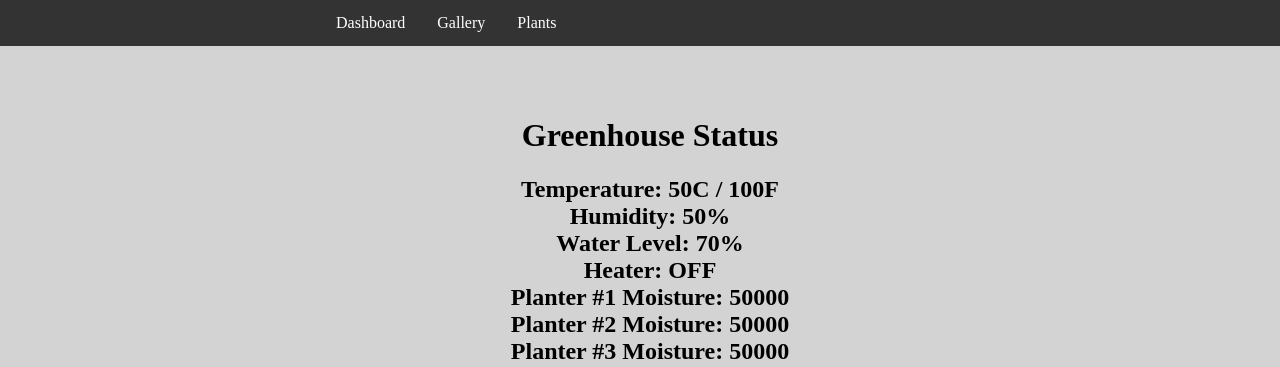
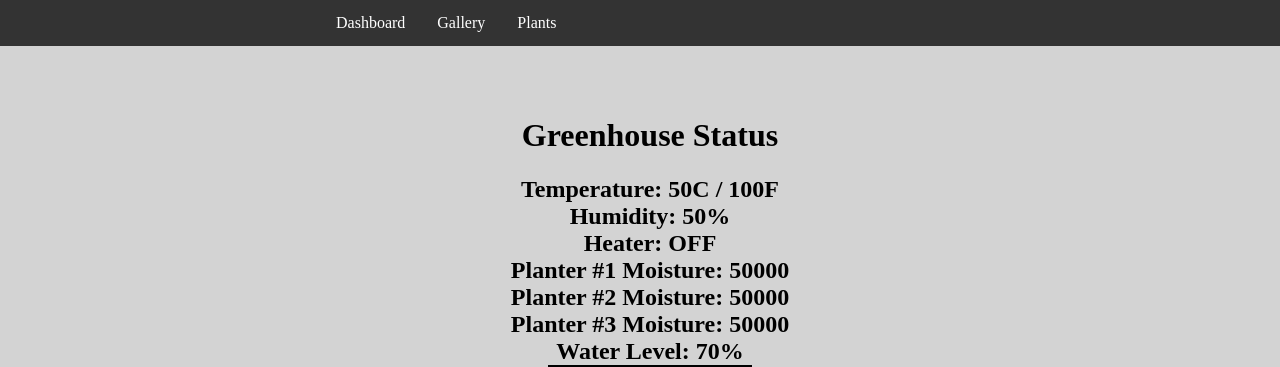
Before and after one commit to BrettMeirhofer/DjangoGreenhouse, a Django app: page / in a window 1280 px wide. Shown: the top 367 px of the page. Run offline with Django 4.2, Linux system fonts and the light colour scheme; data that the repository does not hold is empty.

Commit message:
Adjusted tank styling

```diff
--- a/GreenhouseSite/Sensors/static/Sensors/css/base_site.css
+++ b/GreenhouseSite/Sensors/static/Sensors/css/base_site.css
@@ -111,12 +111,17 @@ body {
     margin: auto;
 }
 
-.air_tank {
+#air_tank {
     background-color:white;
-    width: 200px;
 }
 
-.water_tank {
+#water_tank {
     background-color:blue;
+}
+
+#tank {
     width: 200px;
+    margin: auto;
+    border-style: solid;
+    border-width: 0px 2px 2px 2px;
 }
--- a/GreenhouseSite/templates/admin/dashboard.html
+++ b/GreenhouseSite/templates/admin/dashboard.html
@@ -25,10 +25,7 @@
             <h2>Humidity: </h2>
             <h2 id="humd">50%</h2>
         </div>
-        <div>
-            <h2>Water Level: </h2>
-            <h2 id="water">70%</h2>
-        </div>
+
         <div>
             <h2>Heater: </h2>
             <h2 id="heater">OFF</h2>
@@ -45,7 +42,12 @@
             <h2>Planter #3 Moisture: </h2>
             <h2 id="Soil3">50000</h2>
         </div>
+
         <div>
+            <h2>Water Level: </h2>
+            <h2 id="water">70%</h2>
+        </div>
+        <div id="tank">
             <div id="air_tank"></div>
             <div id="water_tank"></div>
         </div>
```
